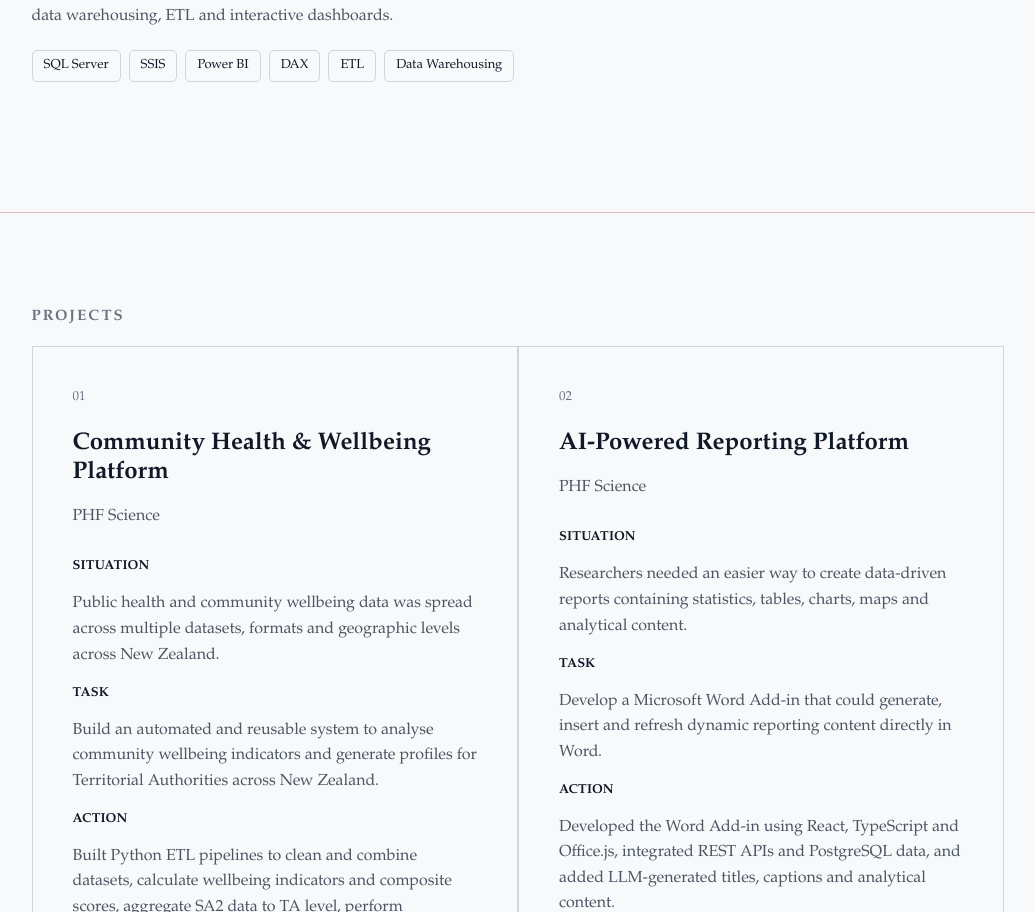
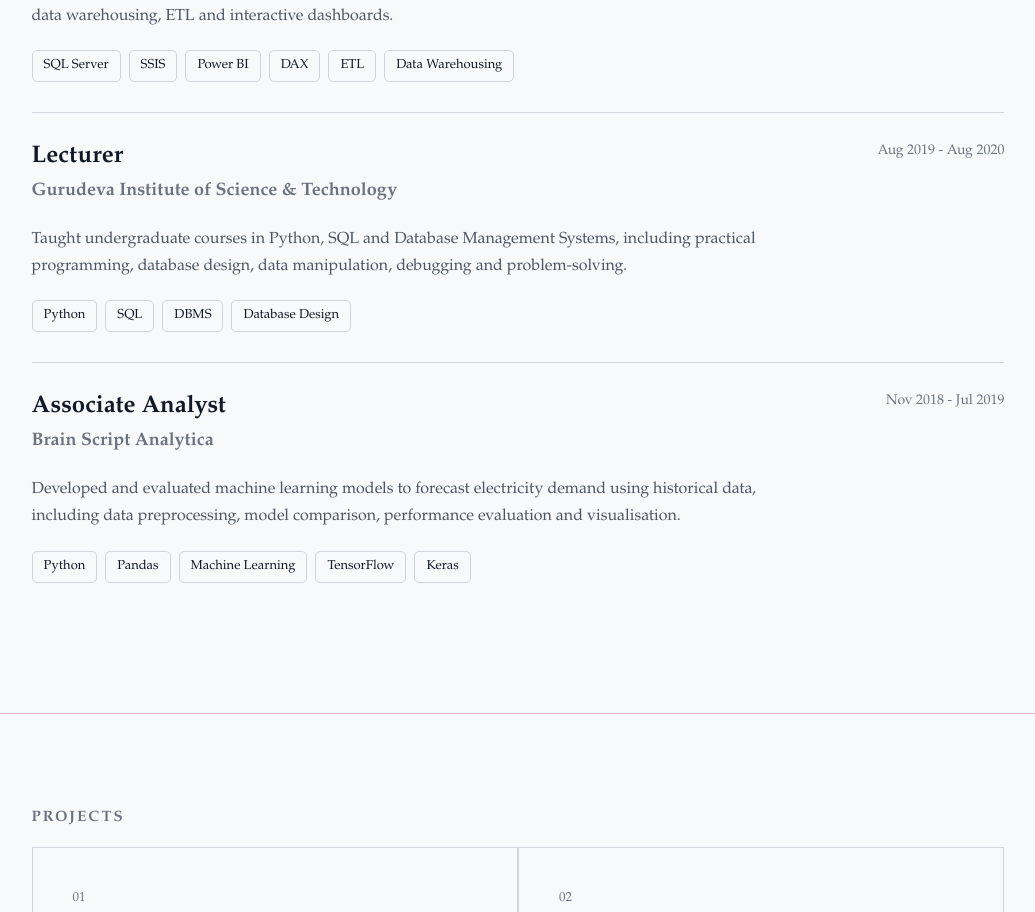
Before and after one commit to AnjuSambasivan93/my-portfolio, a React (Vite) app: page / in a window 1280 px wide. Shown: the part 4729-5641 px from the top of the page, without its empty margins (122-1157 px from the left). Built offline with nearby package versions, Linux system fonts and the light colour scheme.

Commit message:
Added my associate analyst experience

```diff
--- a/src/sections/Experience.tsx
+++ b/src/sections/Experience.tsx
@@ -83,6 +83,58 @@ function Experience() {
                     <span>Data Warehousing</span>
                 </div>
             </div>
+
+
+
+            <div className="experience-item">
+                <div className="experience-header">
+                    <div>
+                        <h3>Lecturer</h3>
+                        <h4>Gurudeva Institute of Science & Technology</h4>
+                    </div>
+
+                    <span>Aug 2019 - Aug 2020</span>
+                </div>
+
+                <p>
+                    Taught undergraduate courses in Python, SQL and Database Management Systems,
+                    including practical programming, database design, data manipulation,
+                    debugging and problem-solving.
+                </p>
+
+                <div className="experience-tools">
+                    <span>Python</span>
+                    <span>SQL</span>
+                    <span>DBMS</span>
+                    <span>Database Design</span>
+                </div>
+            </div>
+
+
+            <div className="experience-item">
+                <div className="experience-header">
+                    <div>
+                        <h3>Associate Analyst</h3>
+                        <h4>Brain Script Analytica</h4>
+                    </div>
+
+                    <span>Nov 2018 - Jul 2019</span>
+                </div>
+
+                <p>
+                    Developed and evaluated machine learning models to forecast electricity
+                    demand using historical data, including data preprocessing, model comparison,
+                    performance evaluation and visualisation.
+                </p>
+
+                <div className="experience-tools">
+                    <span>Python</span>
+                    <span>Pandas</span>
+                    <span>Machine Learning</span>
+                    <span>TensorFlow</span>
+                    <span>Keras</span>
+                </div>
+            </div>
         </section>
     )
 
```
